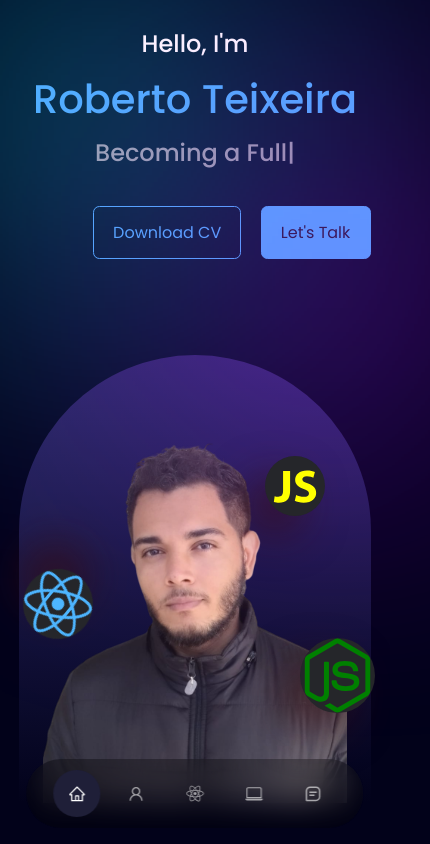
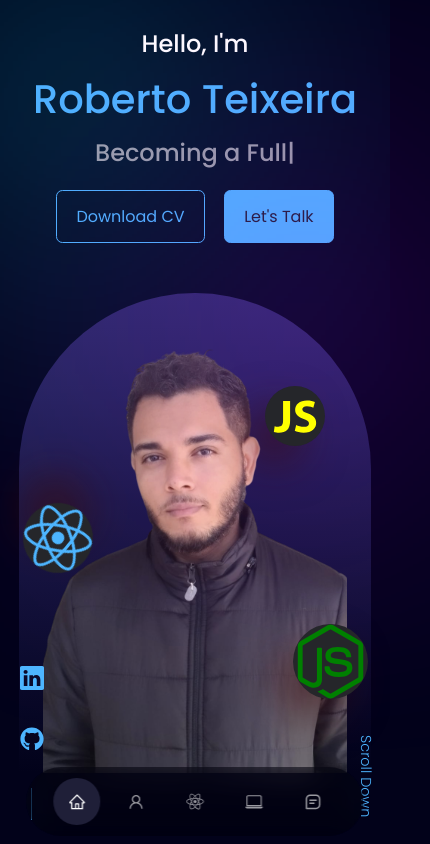
Before and after one commit to robertoteixeira-dev/portfolio, a React (Create React App) app: page / in a window 390 px wide. Shown: the top 844 px of the page, 430 px wide, since content can reach past the window. Built offline with nearby package versions, Linux system fonts and the light colour scheme.

Commit message:
responsive 02

```diff
--- a/src/components/header/Header.css
+++ b/src/components/header/Header.css
@@ -1,5 +1,5 @@
 header {
-    height: 100vh;
+    height: auto;
     padding-top: 1.5rem;
     overflow: hidden;
 }
@@ -25,13 +25,10 @@ header::after {
 }
 
 .header_container {
+    width: 100%;
     text-align: center;
     height: 100%;
     position: relative;
-}
-
-.presentation {
-    display: block;
 }
 
 .header_container h5 {
@@ -42,13 +39,16 @@ header::after {
     color: var(--color-primary);
 }
 
-/* ---------- CTA ----------*/
+.presentation {
+    align-items: center;
+    height: 30vh;
+}
 
-.cta {
-    display: flex;
-    justify-content: end;
-    margin-top: 2rem;
-    gap: 1.2rem;
+.header_content {
+    width: 100%;
+    height: 70vh;
+    display: grid;
+    grid-template-columns: repeat(3, 1fr);
 }
 
 /* ---------- HEADER SOCIALS ----------*/
@@ -82,14 +82,14 @@ header::after {
 .me {
     background: linear-gradient(var(--color-bg-variant), transparent);
     width: 22rem;
-    height: 28rem;
+    height: 30rem;
     position: absolute;
     left: 50%;
-    bottom: 5%;
     transform: translateX(-50%);
     border-radius: 12rem 12rem 0 0;
     overflow: hidden;
-    padding: 5rem 1.5rem 1.5rem;
+    padding: 3rem 1.5rem 1.5rem;
+    margin-top: 1rem;
 }
 
 .icon_dev {
@@ -115,10 +115,11 @@ header::after {
 }
 
 @keyframes spin {
-    0%{
+    0% {
         transform: rotate(0deg);
     }
-    100%{
+
+    100% {
         transform: rotate(360deg);
     }
 }
@@ -128,8 +129,8 @@ header::after {
     color: green;
     width: 75px;
     height: 75px;
-    left: 60%;
-    bottom: 15%;
+    left: 59%;
+    bottom: 18%;
     z-index: 4;
 }
 
@@ -154,42 +155,112 @@ header::after {
     font-size: 0.9rem;
 }
 
+/* ---------- CTA ----------*/
+
+.cta {
+    display: flex;
+    justify-content: end;
+    gap: 1.2rem;
+}
+
 /* ---------- MEDIA QUERIES (MEDIUM DEVICES) ---------- */
 
 @media screen and (max-width: 1024px) {
-    header {
-        height: 68vh;
+    .cta {
+        display: flex;
+        justify-content: center;
+        gap: 1.2rem;
+        margin-top: 1rem;
+    }
+
+    .icon_react {
+        position: absolute;
+        left: 25%;
+        bottom: 42%;
+    }
+
+    .icon_node {
+        position: absolute;
+        left: 64%;
+        bottom: 35%;
+    }
+
+    .icon_javascript {
+        position: absolute;
+        left: 63%;
+        bottom: 50%;
     }
 }
 
 /* ---------- MEDIA QUERIES (SMALL DEVICES) ---------- */
 
 @media screen and (max-width: 600px) {
-    header {
-        height: 100vh;
-    }
-
-    .header_socials,
-    .scroll_down {
-        display: none;
+    .cta {
+        display: flex;
+        justify-content: center;
+        gap: 1.2rem;
+        margin-top: 1rem;
+        z-index: 2;
     }
 
     .icon_react {
         position: absolute;
         left: 1%;
-        bottom: 25%;
+        bottom: 35%;
     }
 
     .icon_node {
         position: absolute;
-        left: 80%;
-        bottom: 16%;
+        left: 78%;
+        bottom: 20%;
     }
 
     .icon_javascript {
         position: absolute;
         left: 70%;
-        bottom: 40%;
+        bottom: 50%;
+    }
+
+    header::before {
+        content: "";
+        position: absolute;
+        height: 150px;
+        width: 150px;
+        background: rgb(0, 255, 255);
+        filter: blur(140px);
+    }
+
+    header::after {
+        content: "";
+        position: absolute;
+        top: 250px;
+        left: 230px;
+        height: 150px;
+        width: 150px;
+        background: rgb(183, 0, 255);
+        filter: blur(140px);
+    }
+
+    .socials {
+        z-index: 2;
+    }
+
+    .scroll {
+        z-index: 2;
     }
 
 }
+
+@media screen and (max-width: 376px) {
+    .me {
+        padding: 2rem 1.5rem 1.5rem;
+        margin-top: 2rem;
+    }
+}
+
+@media screen and (max-width: 361px) {
+    .me {
+        padding: 2rem 1.5rem 1.5rem;
+        margin-top: 5rem;
+    }
+}
--- a/src/components/header/Header.jsx
+++ b/src/components/header/Header.jsx
@@ -12,6 +12,7 @@ const Header = () => {
   return (
     <header>
       <div className="container header_container">
+
         <div className="presentation">
           <h5>Hello, I'm</h5>
           <h1>Roberto Teixeira</h1>
@@ -33,10 +34,15 @@ const Header = () => {
               ]}
             />
           </h5>
+          <CTA />
         </div>
-        <CTA />
+
+        <div className="header_content">
+          <div className="socials">
             <HeaderSocials />
+          </div>
 
+          <div className="me-photo">
             <div className="me">
               <img src={ME} alt="me" />
             </div>
@@ -52,8 +58,14 @@ const Header = () => {
             <div className="my_image">
               <DiJavascript1 className="icon_dev icon_javascript" />
             </div>
+          </div>
 
+          <div className="scroll">
             <a href="#contact" className="scroll_down">Scroll Down</a>
+          </div>
+
+        </div>
+
       </div>
     </header>
   )
--- a/src/components/nav/Nav.css
+++ b/src/components/nav/Nav.css
@@ -7,7 +7,7 @@ nav {
     position: fixed;
     left: 50%;
     transform: translateX(-50%);
-    bottom: 1rem;
+    bottom: 0.5rem;
     display: flex;
     gap: 0.8rem;
     border-radius: 3rem;
```
Lines whose indentation alone changed are shown as unchanged.
